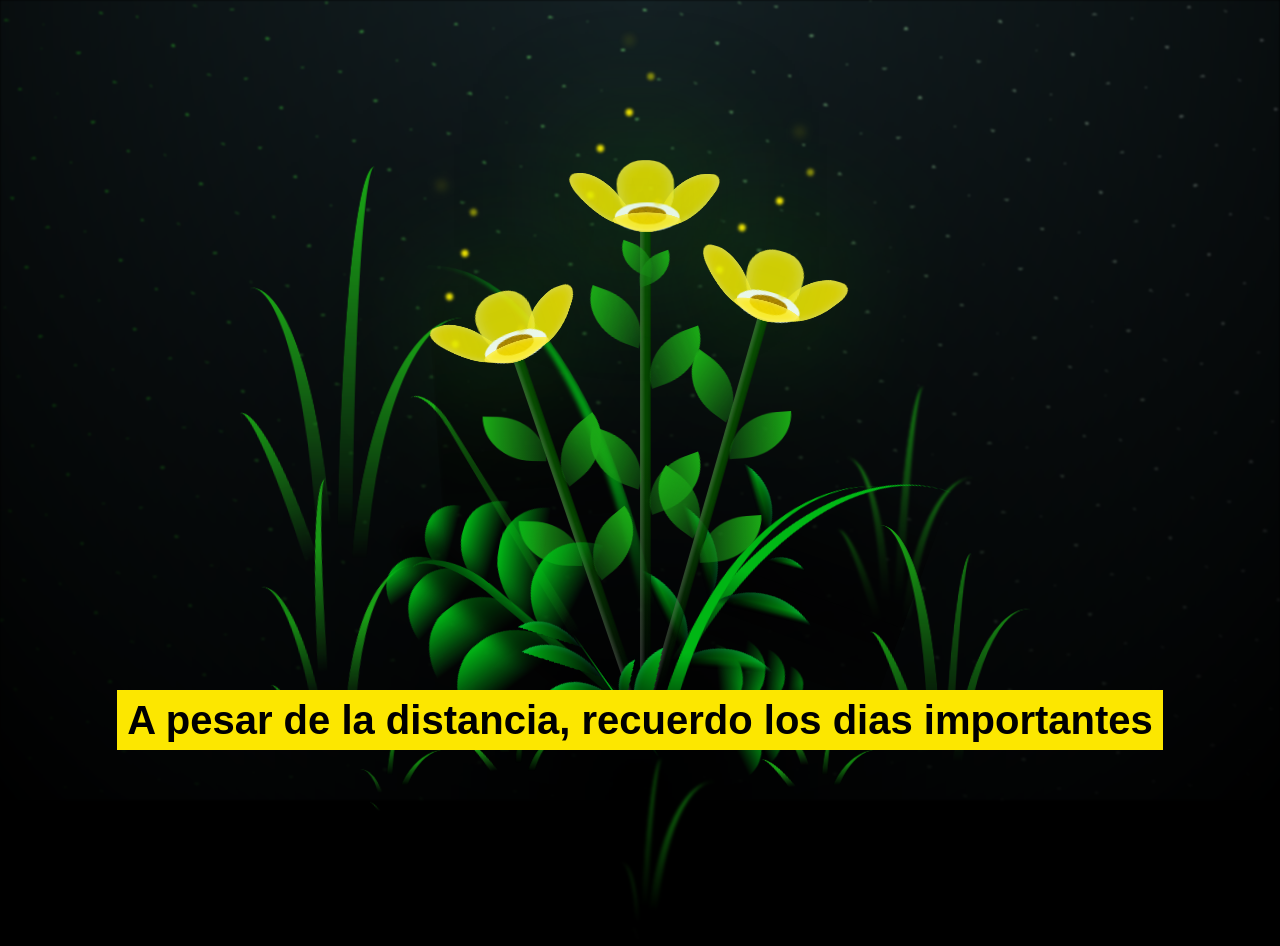
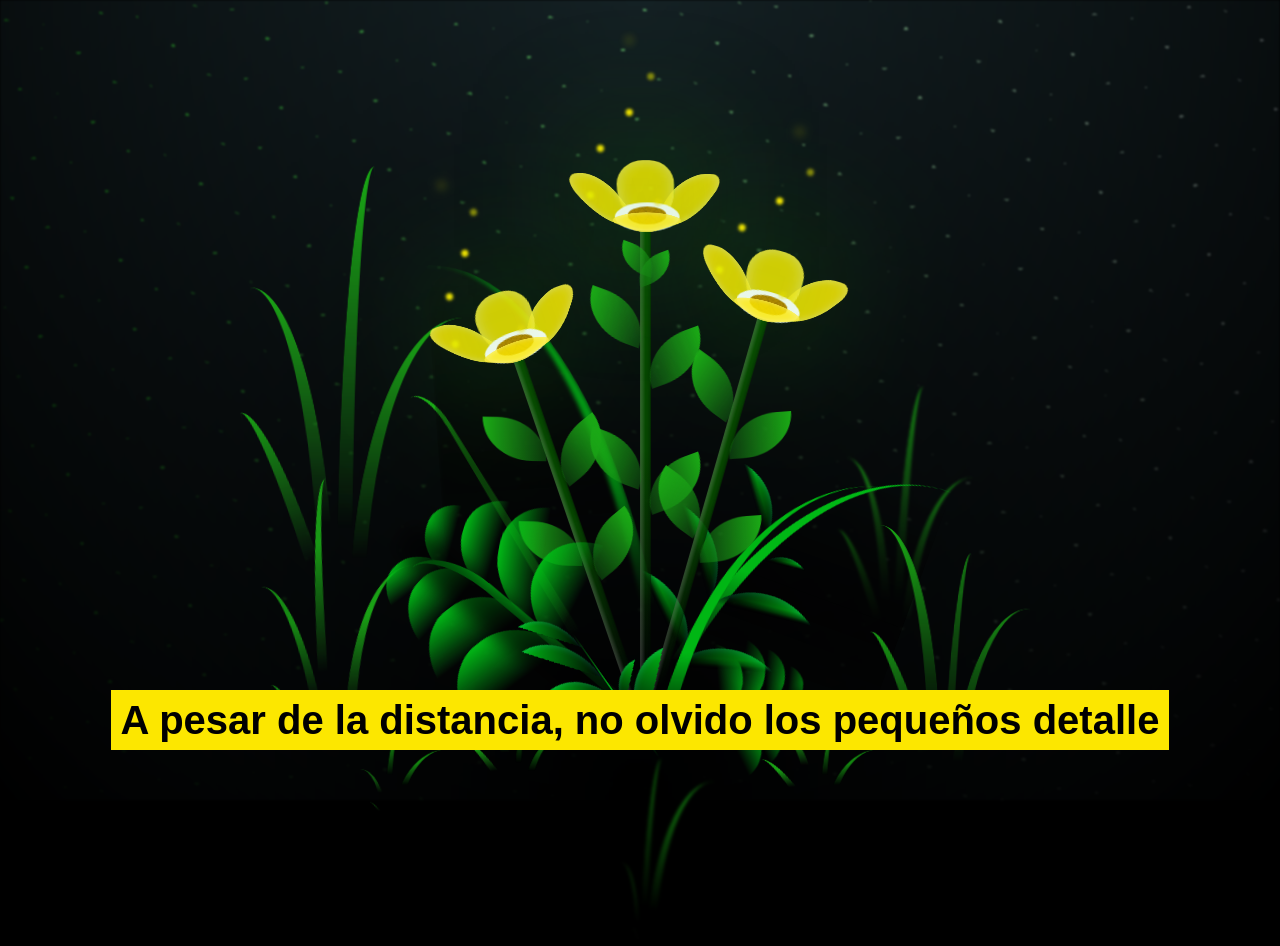
Before and after one commit to wodsXD/yellowflowes, a plain HTML site: page index.html in a window 1280 px wide. Drawn offline with Linux system fonts and the light colour scheme.

Commit message:
index.html

```diff
--- a/index.html
+++ b/index.html
@@ -298,5 +298,6 @@
       </div>
     </div>
   </div>
-  <div class="message">A pesar de la distancia, recuerdo los dias importantes</div>
+  <div class="message">A pesar de la distancia, no olvido los pequeños detalle</div>
+
 </body>
```
